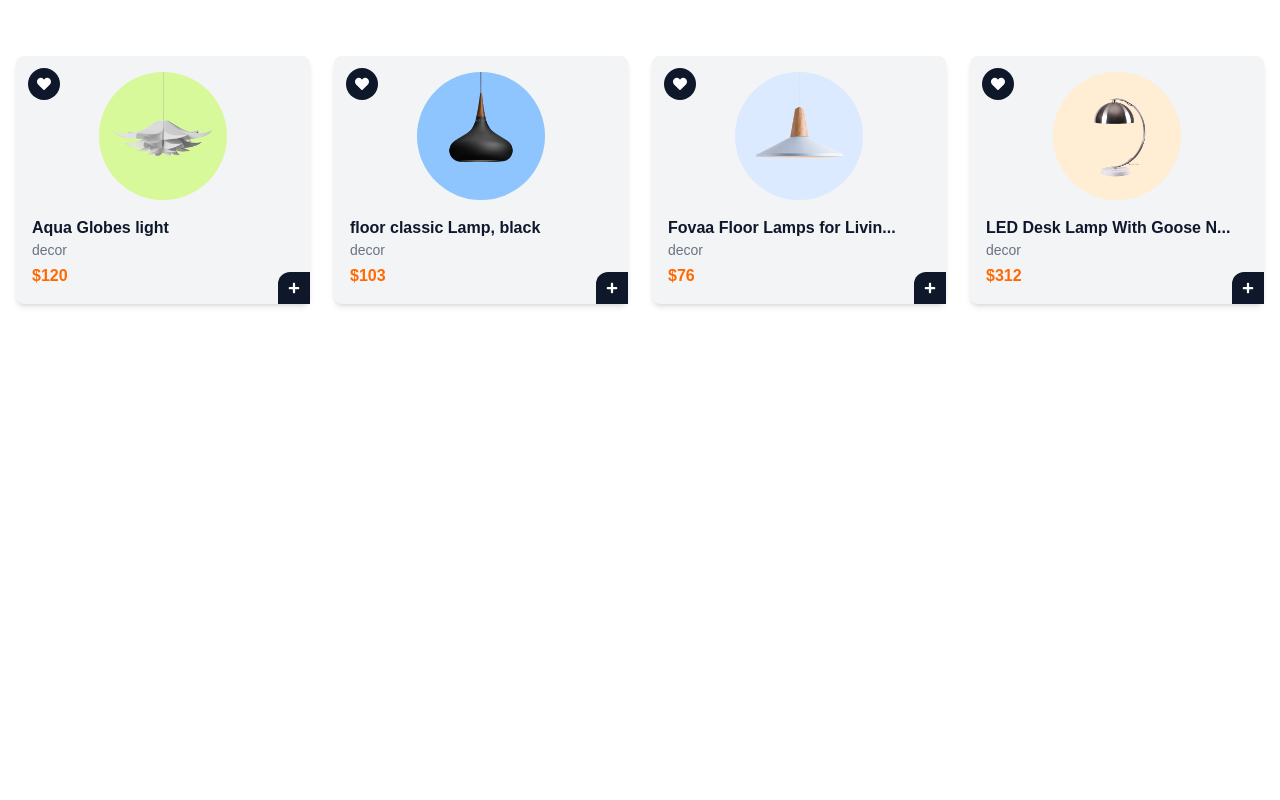
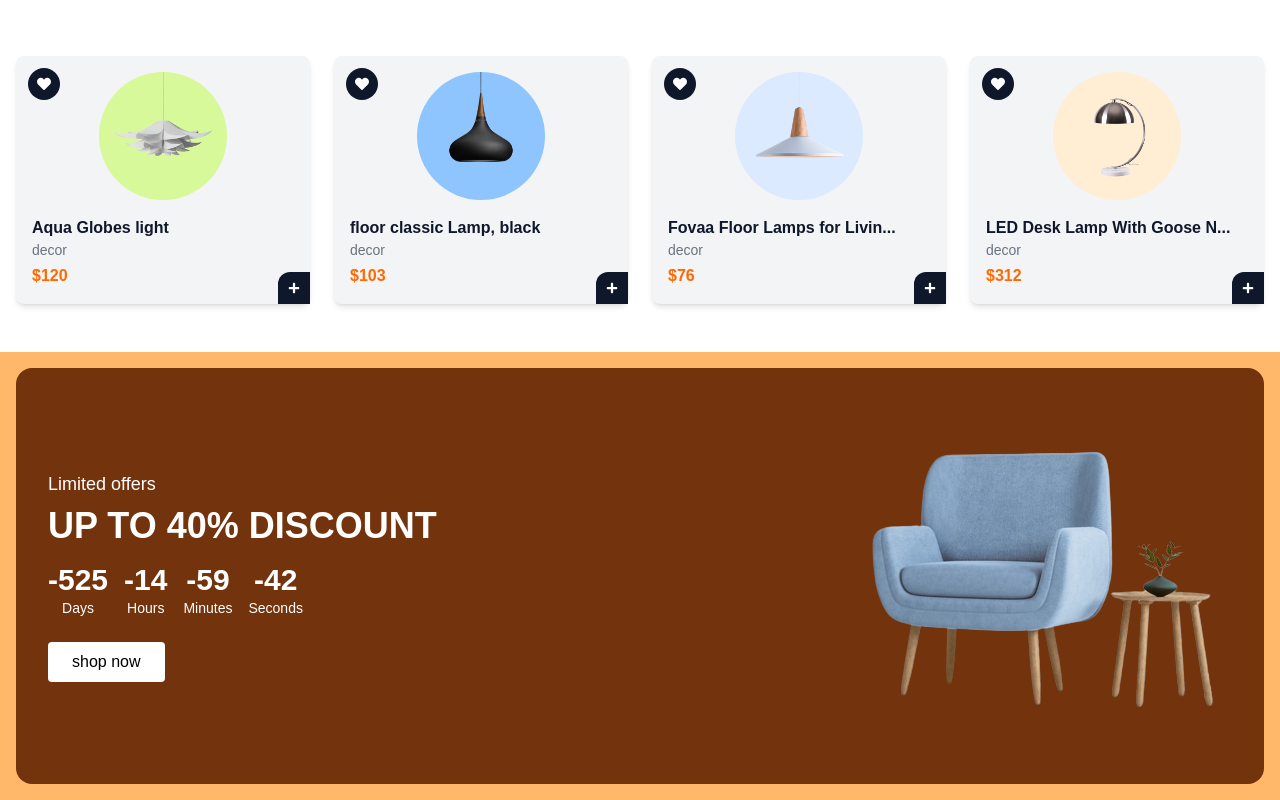
Before and after one commit to yeasin1272001/Furniture-E-commarce., a Next.js app: page / in a window 1280 px wide. Shown: the part 860-1660 px from the top of the page. Before the commit the page ends 1212 px from the top, so only its background shows below. Built offline with nearby package versions, Linux system fonts and the light colour scheme.

Commit message:
offer section complete

```diff
--- a/src/app/page.tsx
+++ b/src/app/page.tsx
@@ -1,6 +1,7 @@
 import Banner from "@/pages/home/banner";
 import BestSeller from "@/pages/home/bestSeller";
 import ServicesTag from "@/pages/home/ServicesTag";
+import SpecialOffer from "@/pages/home/SpecialOffer";
 import React from "react";
 
 const HomePage = () => {
@@ -9,6 +10,7 @@ const HomePage = () => {
       <Banner />
       <ServicesTag />
       <BestSeller />
+      <SpecialOffer />
     </div>
   );
 };
--- /dev/null
+++ b/src/pages/home/SpecialOffer.tsx
@@ -0,0 +1,53 @@
+import Container from "@/components/container";
+import React from "react";
+
+import img from "../../images/offer.png";
+import Image from "next/image";
+
+const SpecialOffer = () => {
+  return (
+    <div className="bg-orange-300 w-full p-4">
+      <Container className="bg-[#73330c] rounded-2xl ">
+        <div className="w-full h-96 flex items-center justify-between  rounded-2xl p-8">
+          {/* Left Side: Text and Timer */}
+          <div className="text-white hover:text-orange-300 duration-300">
+            <p className="text-lg">Limited offers</p>
+            <h2 className="text-4xl font-bold mt-2 mb-4">UP TO 40% DISCOUNT</h2>
+            <div className="flex gap-4 text-center mb-6 hover:text-orange-300">
+              <div>
+                <p className="text-3xl font-semibold">-525</p>
+                <p className="text-sm">Days</p>
+              </div>
+              <div>
+                <p className="text-3xl font-semibold">-14</p>
+                <p className="text-sm">Hours</p>
+              </div>
+              <div>
+                <p className="text-3xl font-semibold">-59</p>
+                <p className="text-sm">Minutes</p>
+              </div>
+              <div>
+                <p className="text-3xl font-semibold">-42</p>
+                <p className="text-sm">Seconds</p>
+              </div>
+            </div>
+            <button className="bg-white text-black px-6 py-2 rounded">
+              shop now
+            </button>
+          </div>
+
+          {/* Right Side: Chair Image */}
+          <div className="hidden md:block">
+            <Image
+              src={img}
+              alt="Chair and table"
+              className="h-96 object-contain"
+            />
+          </div>
+        </div>
+      </Container>
+    </div>
+  );
+};
+
+export default SpecialOffer;
```
Also changed, not shown: src/images/offer.png (added).
